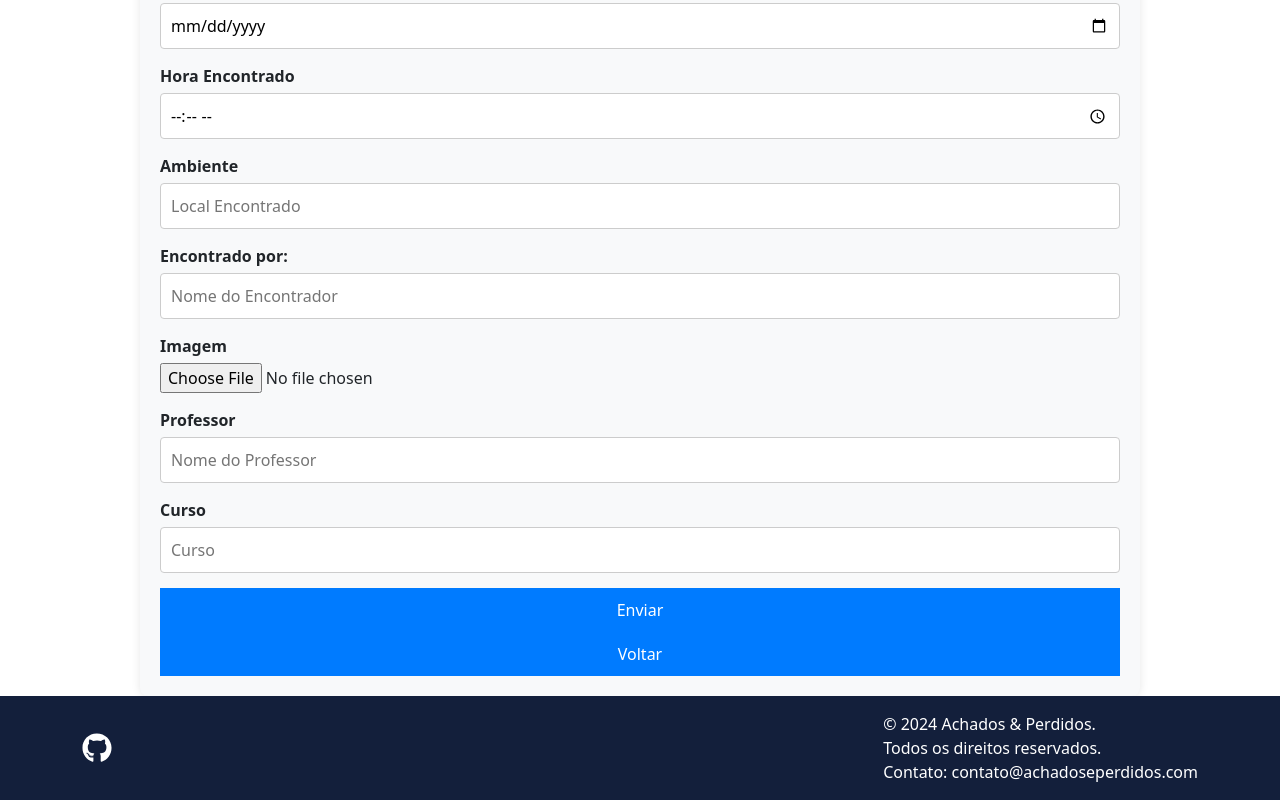
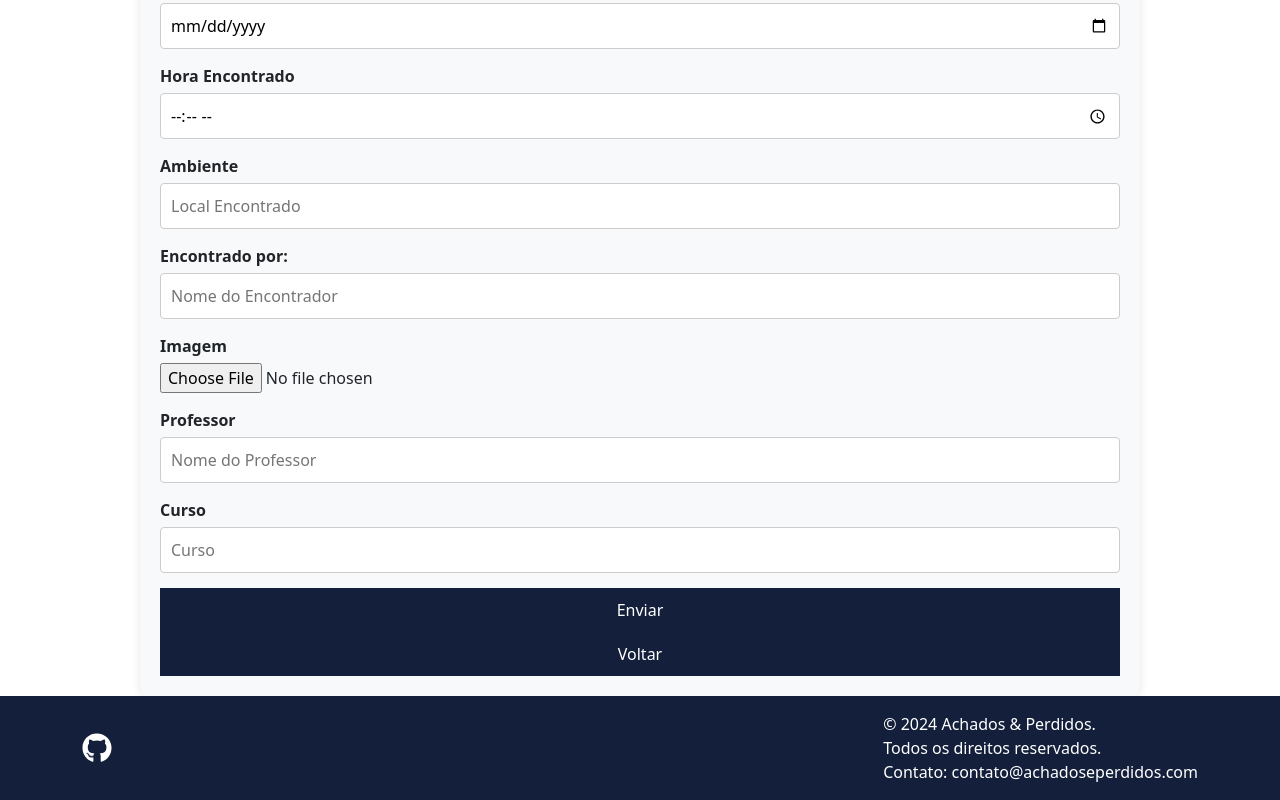
Before and after one commit to d13g0hornburg/ext-04, a React (Create React App) app: page /ext-04/addItem in a window 1280 px wide. Shown: the part 340-1140 px from the top of the page. Built offline with nearby package versions, Linux system fonts and the light colour scheme.

Commit message:
mudando a cor do add item

```diff
--- a/src/Pages/AddItem/addItem.css
+++ b/src/Pages/AddItem/addItem.css
@@ -36,7 +36,7 @@ main {
     margin-bottom: 10px;
     border: none;
     border-radius: 20px;
-    background-color: #007bff;
+    background-color: #131f3b;
     color: white;
     font-size: 16px;
     cursor: pointer;
@@ -47,7 +47,7 @@ main {
   }
 
   .button {
-    background-color: #007bff;
+    background-color: #131f3b;
   }
 
   .button:hover {
--- a/src/Pages/ListAll/listAll.css
+++ b/src/Pages/ListAll/listAll.css
@@ -30,7 +30,7 @@ h1 {
 
 .table-container {
   margin-top: 20px;
-  overflow-x: auto; /* Adiciona rolagem horizontal para tabelas largas */
+  overflow-x: auto;
 }
 
 table {
@@ -59,20 +59,20 @@ th {
 }
 
 .item-image {
-  max-width: 100px; /* Ajuste o tamanho máximo da imagem */
+  max-width: 100px;
   height: auto;
 }
 
 #btnAcao {
   display: flex;
-  flex-direction: column; /* Coloca os botões um sobre o outro */
-  gap: 5px; /* Espaço entre os botões */
+  flex-direction: column;
+  gap: 5px;
 }
 
 #btnAcao button {
   margin: 0;
-  padding: 5px 10px; /* Reduz o tamanho dos botões */
-  font-size: 12px; /* Reduz o tamanho da fonte dos botões */
+  padding: 5px 10px;
+  font-size: 12px;
 }
 
 .item-details {
```
